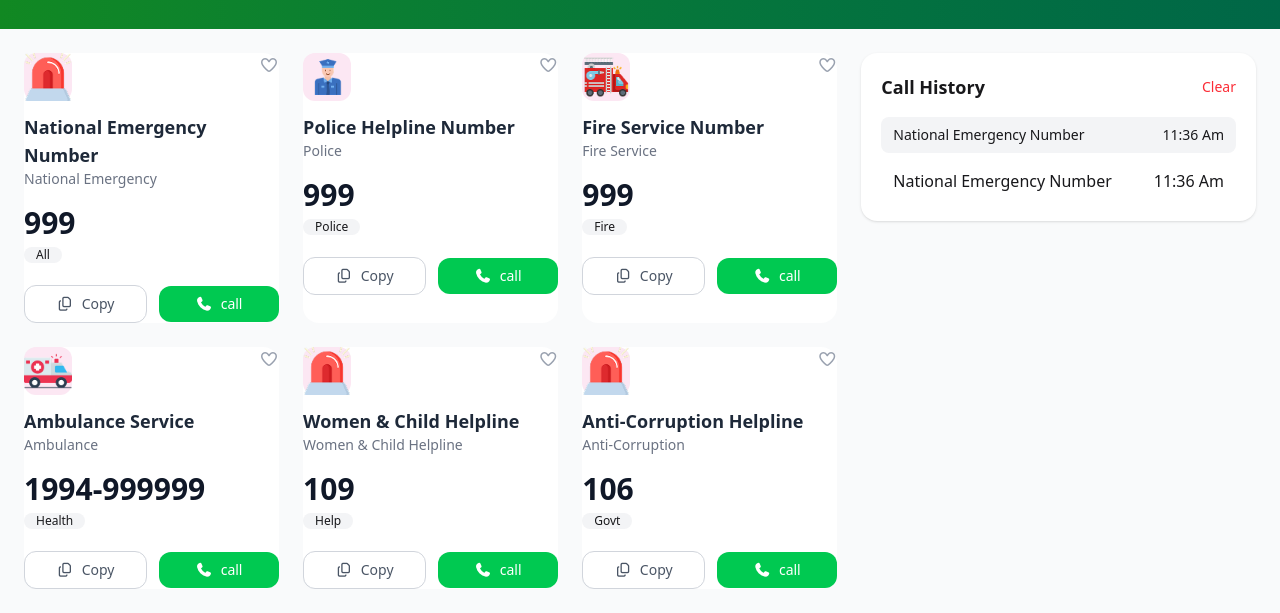
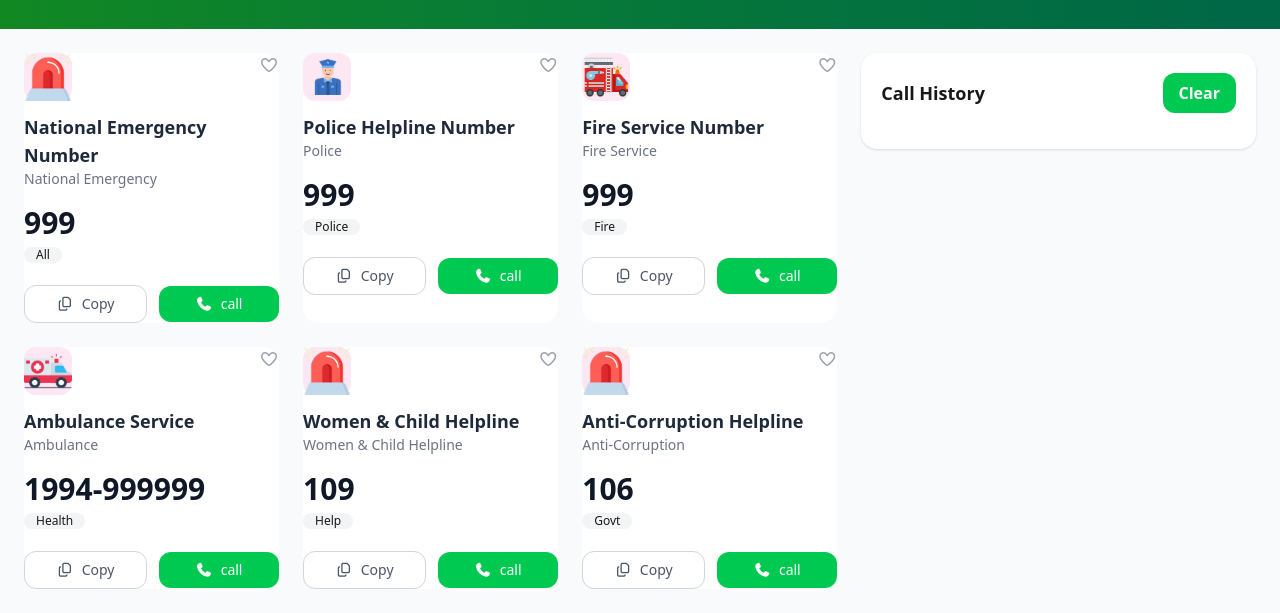
Before and after one commit to ankansendev/emergency-hotline-assignment-repo, a plain HTML site: page index.html in a window 1280 px wide. Both pictures are taken after a click on the button "Clear". Shown: the part 287-900 px from the top of the page. Drawn offline with nearby package versions, Linux system fonts and the light colour scheme.

Commit message:
added an dynamic call and clear

```diff
--- a/index.html
+++ b/index.html
@@ -214,17 +214,11 @@
        <div class="lg:col-span-4 bg-white rounded-2xl shadow p-5 h-fit">
         <div class="flex justify-between items-center mb-4">
             <h2 class="font-bold text-lg">Call History</h2>
-            <button class="text-sm text-red-500 ">Clear</button>
+            <button id="clearHistoryBtn" class="bg-green-500 text-white font-semibold rounded-xl px-4 py-2 flex items-center ">Clear</button>
 
         </div>
         <ul id="historyList" class="space-y-2">
-            <li class="flex justify-between bg-gray-100 px-3 py-2 rounded-lg text-sm">
-                <span>National Emergency Number</span><span>11:36 Am</span>
-            </li>
 
-            <li class="flex justify-between bg-grey-100 px-3 py-2 rounded-lg">
-                <span>National Emergency Number</span><span>11:36 Am</span>
-            </li>
         </ul>
 
        </div>
@@ -255,7 +249,8 @@
         const coinDisplay = document.getElementById("coinCount");
 
         const callButtons = document.querySelectorAll(".call-btn");
-        const historyList = document.getElementById("historyList")
+        const historyList = document.getElementById("historyList");
+        const clearHistoryBtn = document.getElementById("clearHistoryBtn");
 
         callButtons.forEach(button =>{
             button.addEventListener("click", (e) =>{
@@ -267,6 +262,7 @@
 
         if(coinCount < 20){
             alert("Not enough coins to make a call!");
+            return;
         }
 
         coinCount -= 20;
@@ -285,6 +281,10 @@
 
         });
 
+        clearHistoryBtn.addEventListener("click", () => {
+            historyList.innerHTML = "";
+        });
+
 
     </script>
 </body>
```
